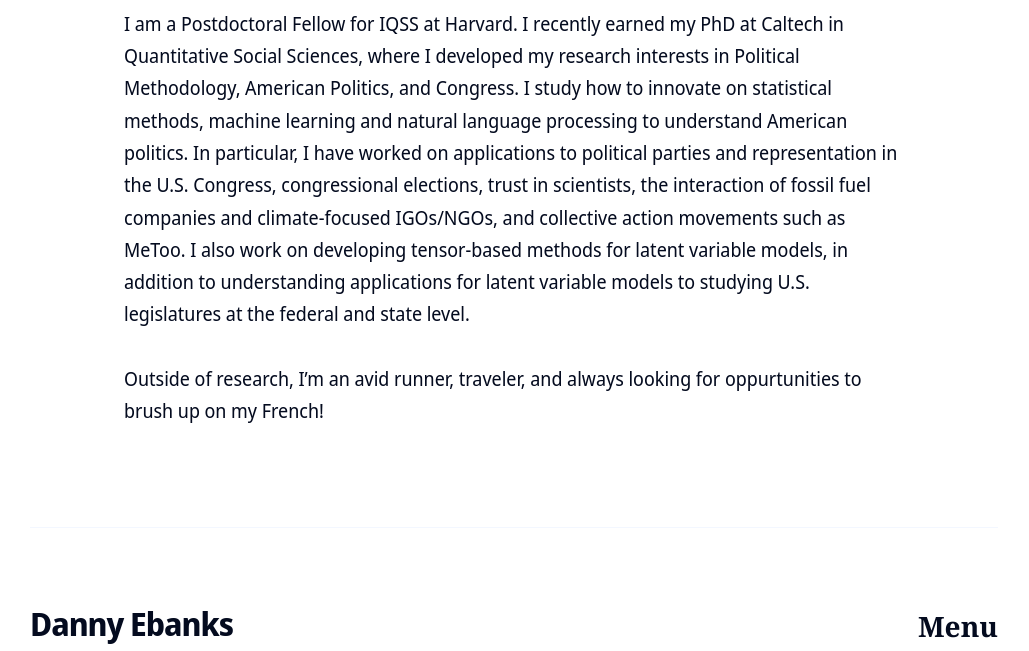
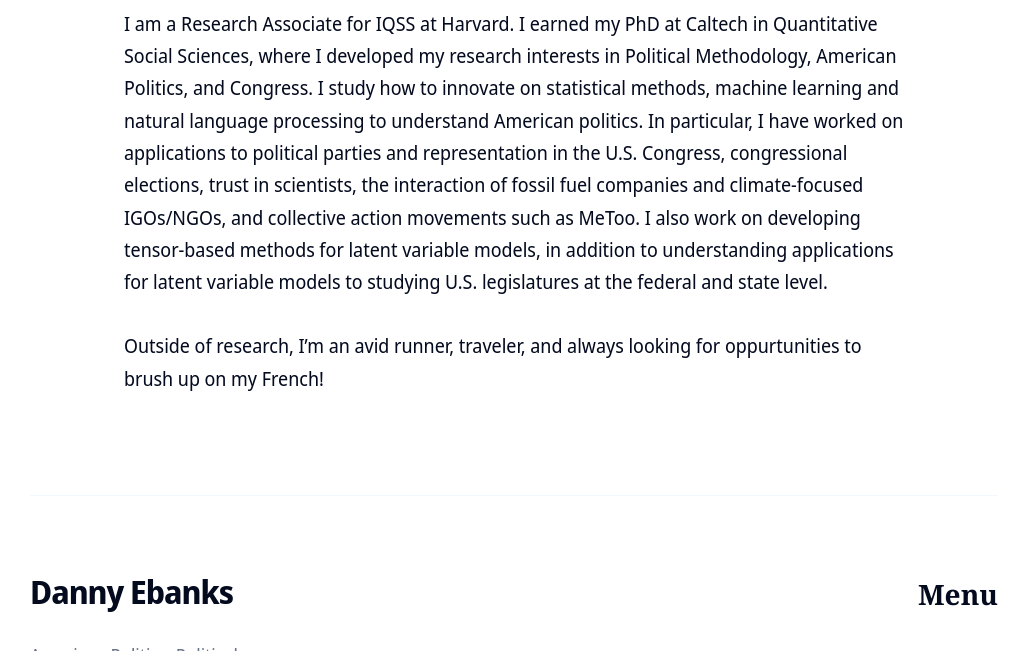
Before and after one commit to danielEbanks/danielEbanks.github.io, a Jekyll site: the page built from _pages/about.md, in a window 1280 px wide and 900 px high, scrolled down 421 px, cut to the strip 249-900 px from the top of the window. Shown: the whole strip, without its empty margins (126-1155 px from the left). Built offline with Jekyll 4.4.1, drawn with Linux system fonts in a browser that asks for light colours; nearby versions of some CDN libraries.

Commit message:
Update about.md

```diff
--- a/_pages/about.md
+++ b/_pages/about.md
@@ -9,6 +9,6 @@
 
 <img src='/images/IMG_2236.png' alt="danny ebanks headshot" width="300" height="300" class="center">
 
-I am a Postdoctoral Fellow for IQSS at Harvard. I recently earned my PhD at Caltech in Quantitative Social Sciences, where I developed my research interests in Political Methodology, American Politics, and Congress. I study how to innovate on statistical methods, machine learning  and natural language processing to understand American politics. In particular, I have worked on applications to political parties and representation in the U.S. Congress, congressional elections, trust in scientists, the interaction of fossil fuel companies and climate-focused IGOs/NGOs, and collective action movements such as MeToo. I also work on developing tensor-based methods for latent variable models, in addition to understanding applications for latent variable models to studying U.S. legislatures at the federal and state level. <br>
+I am a Research Associate for IQSS at Harvard. I earned my PhD at Caltech in Quantitative Social Sciences, where I developed my research interests in Political Methodology, American Politics, and Congress. I study how to innovate on statistical methods, machine learning  and natural language processing to understand American politics. In particular, I have worked on applications to political parties and representation in the U.S. Congress, congressional elections, trust in scientists, the interaction of fossil fuel companies and climate-focused IGOs/NGOs, and collective action movements such as MeToo. I also work on developing tensor-based methods for latent variable models, in addition to understanding applications for latent variable models to studying U.S. legislatures at the federal and state level. <br>
 
 Outside of research, I'm an avid runner, traveler, and always looking for oppurtunities to brush up on my French!
```
